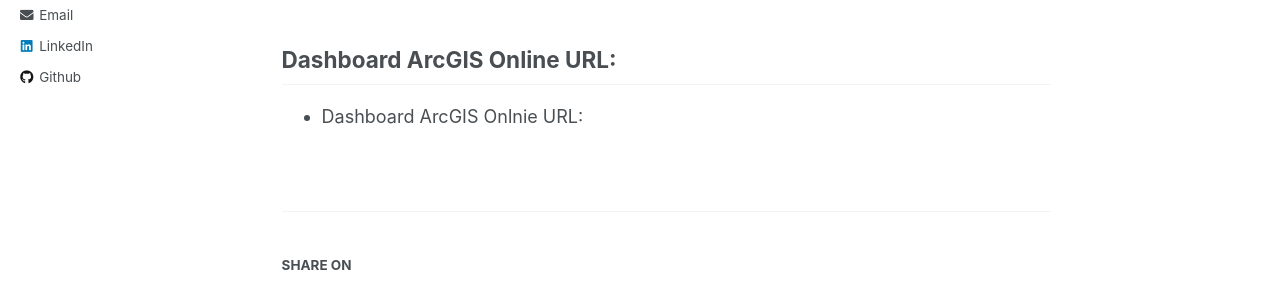
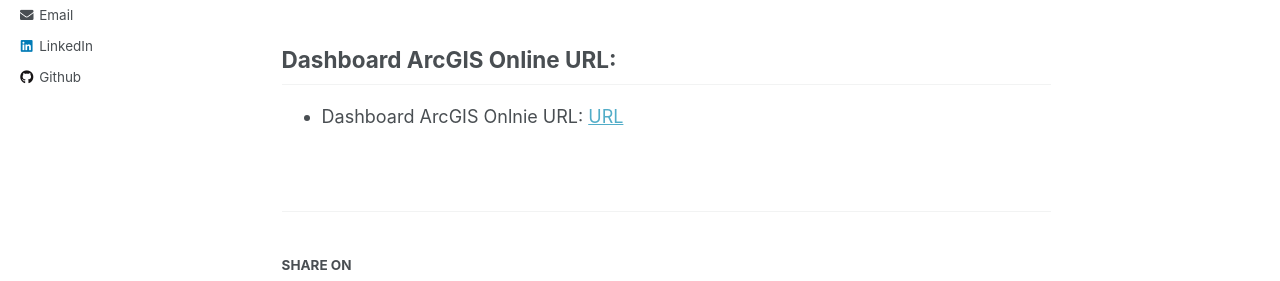
Before and after one commit to mandavaram/mandavaram.github.io, a Jekyll site: the page built from _portfolio/CrashData_Dashboard_ArcGISOnline.md, in a window 1280 px wide and 1188 px high. Shown: the part 568-849 px from the top of the window. Built offline with Jekyll 4.4.1, drawn with Linux system fonts in a browser that asks for light colours.

Commit message:
Update CrashData_Dashboard_ArcGISOnline.md

```diff
--- a/_portfolio/CrashData_Dashboard_ArcGISOnline.md
+++ b/_portfolio/CrashData_Dashboard_ArcGISOnline.md
@@ -14,4 +14,4 @@
 
 ## Dashboard ArcGIS Online URL:
 
- - Dashboard ArcGIS Onlnie URL: <a href="[https://sss-inc.maps.arcgis.com/apps/dashboards/0d9e80bf3570491fb2a8b1ccaceada1f](https://sss-inc.maps.arcgis.com/apps/dashboards/0d9e80bf3570491fb2a8b1ccaceada1f)"></a>
+ - Dashboard ArcGIS Onlnie URL: <a href="[https://sss-inc.maps.arcgis.com/apps/dashboards/0d9e80bf3570491fb2a8b1ccaceada1f](https://sss-inc.maps.arcgis.com/apps/dashboards/0d9e80bf3570491fb2a8b1ccaceada1f)">URL</a>
```
